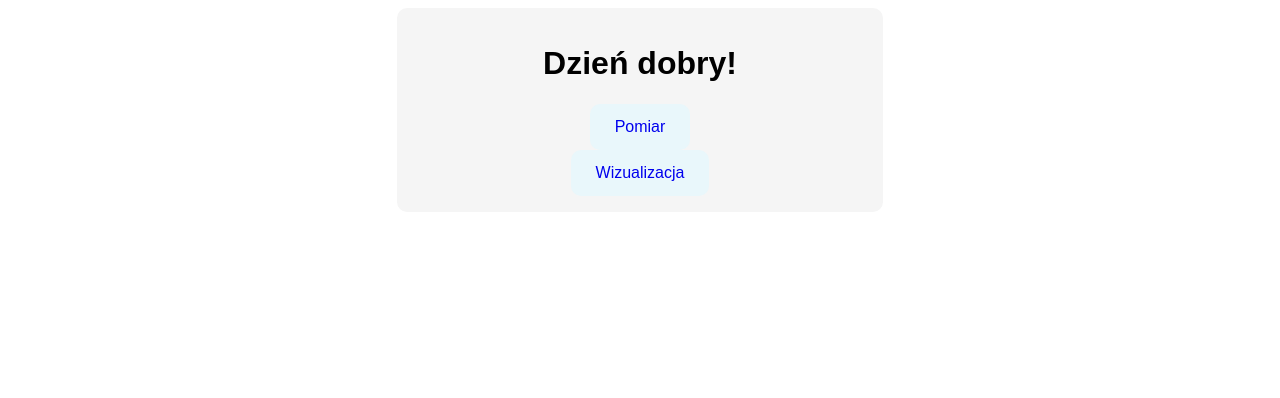
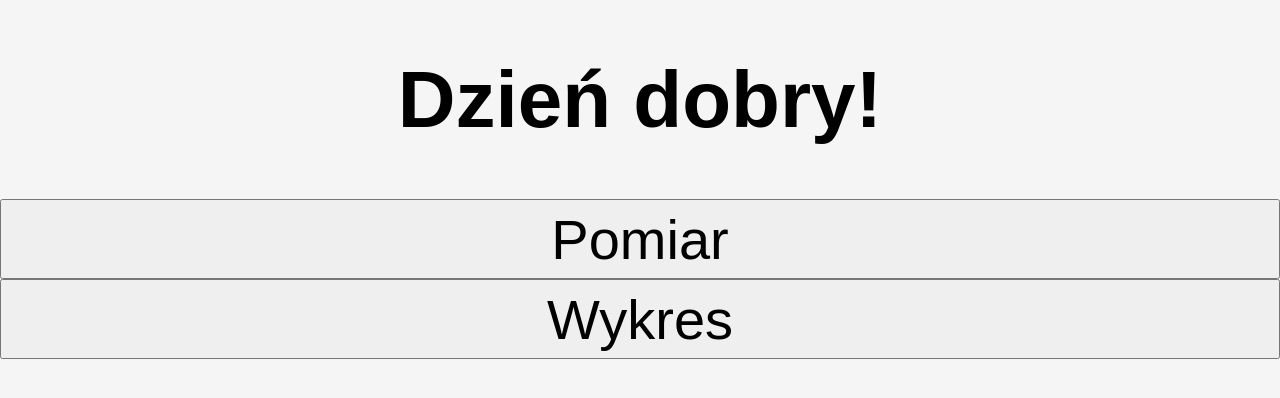
Before and after one commit to KonradMnich/natural-family-planning, a Flask app: page / in a window 1280 px wide. Shown: the top 398 px of the page. Run offline with Flask 2, Linux system fonts and the light colour scheme.

Commit message:
change styling

```diff
--- a/backend_code.py
+++ b/backend_code.py
@@ -33,7 +33,7 @@ def asses_temperature(temperature):
             message = f"Powiało chłodem (wynik: {temperature} °C). " \
                       f"Powtórzyć pomiar?"
         else:
-            message = f"Zmierzono {temperature} °C, pomiar wykonany poprawnie."
+            message = f"Zmierzono {temperature} °C."
     except ValueError:
         message = "Temperatura wprowadzona niepoprawnie, spróbuj jeszcze raz."
 
--- /dev/null
+++ b/requirements.txt
@@ -0,0 +1,3 @@
+pandas
+flask
+seaborn
--- a/temperatures.csv
+++ b/temperatures.csv
@@ -1,4 +1,4 @@
 date,temperature
 2021-02-26,37.09
 2021-02-26,37.12
-2021-02-27,36.0
+2021-02-27,5.0
--- a/templates/home.html
+++ b/templates/home.html
@@ -2,6 +2,11 @@
 
 {% block content %}
 <h1>Dzień dobry!</h1>
-<a href="measurement">Pomiar</a></br>
-<a href="visualisation">Wizualizacja</a>
+<form action="measurement">
+    <input type="submit" value="Pomiar">
+</form>
+
+<form action="visualisation">
+    <input type="submit" value="Wykres">
+</form>
 {% endblock %}
--- a/templates/layout.html
+++ b/templates/layout.html
@@ -4,41 +4,38 @@
     <meta charset="UTF-8">
     <title>temperatura</title>
     <style>
-        div{
-            max-width: 12cm;
-            margin-left: auto;
-            margin-right: auto;
-            background-color: #F5F5F5;
-            padding: 1rem;
-            border-radius: 10px;
-            text-align: center;
-            font-family: sans-serif;
-        }
+		body{
+			 background-color: #F5F5F5;
+			 text-align: center;
+			 font-family: sans-serif;
+			 padding: 0px;
+			 margin: 0%;
+		}
 
-        img{
-            width: 90%;
-            border-radius: 10px;
-        }
+		h1{
+			font-size: 10vh;
+		}
 
-        a:link, a:visited {
-            padding: 14px 25px;
-            text-align: center;
-            text-decoration: none;
-            display: inline-block;
-            background-color: #e9f7fb;
-            border-radius: 10px;
-        }
+		input{
+			width: 100%;
+			height: 10vh;
+			font-size: 7vh;
+			text-align: center;
+		}
 
-        a:hover, a:active {
-          background-color: #cfedf7;
-          border-radius: 10px;
-        }
+		p{
+			font-size: 4vh;
+		}
+
+		img{
+			width: 90vw;
+			max-width: 200mm;
+			margin-bottom: 5vh;
+		}
 
     </style>
 </head>
 <body>
-    <div>
     {% block content %}{% endblock %}
-    </div>
 </body>
 </html>
--- a/templates/visualisation.html
+++ b/templates/visualisation.html
@@ -3,5 +3,7 @@
 {% block content %}
 <h1>Historia pomiarów</h1>
 <img src={{ image }} alt="Coś poszło nie tak :("></br>
-<a href="home">Do domu</a>
+<form action="home">
+    <input type="submit" value="Strona startowa">
+</form>
 {% endblock %}
```
Also changed, not shown: templates/measurement.html (+6 -2 lines), templates/summary.html (+12 -3 lines), static/temperatures_2021-02-27-14-08-53.svg (deleted).
